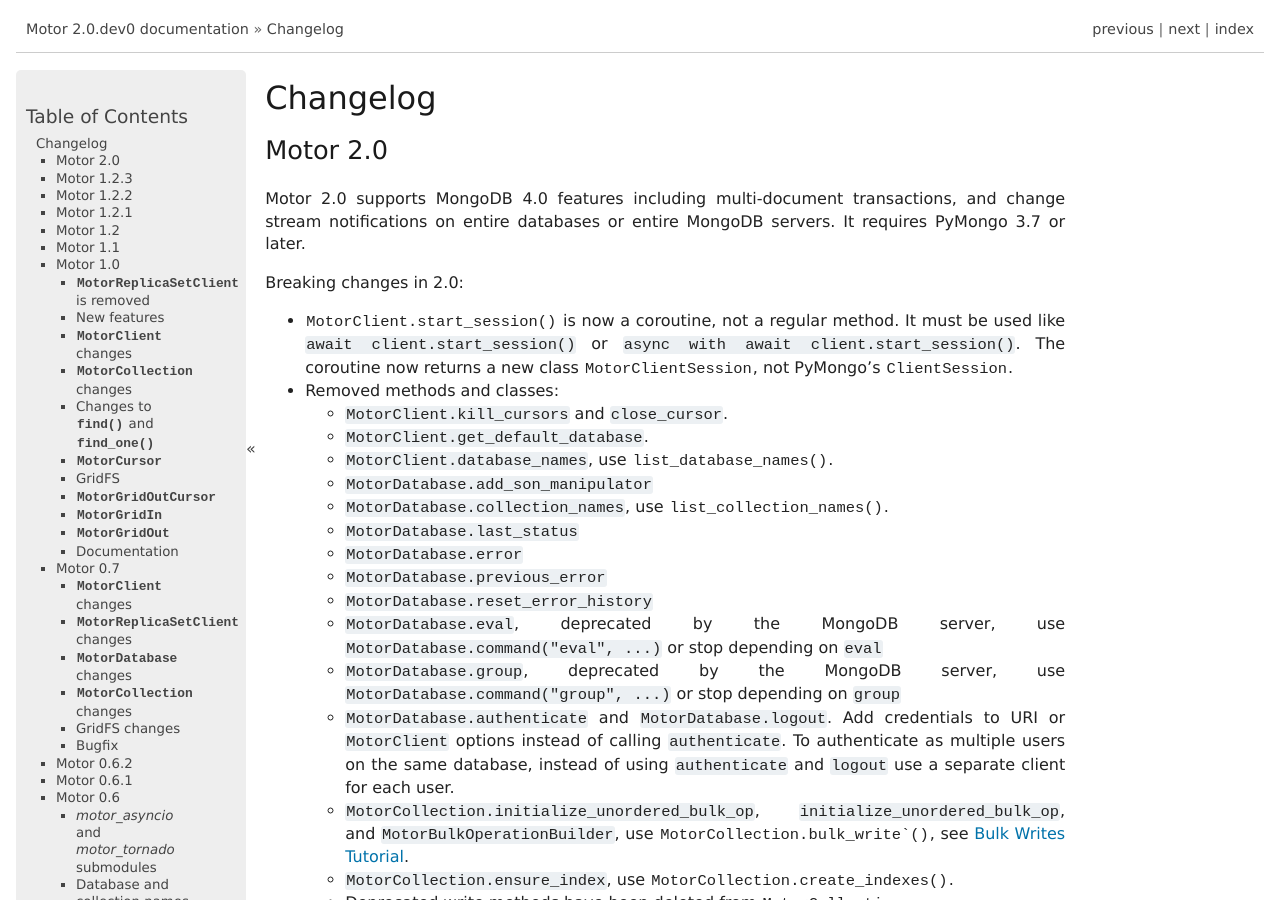
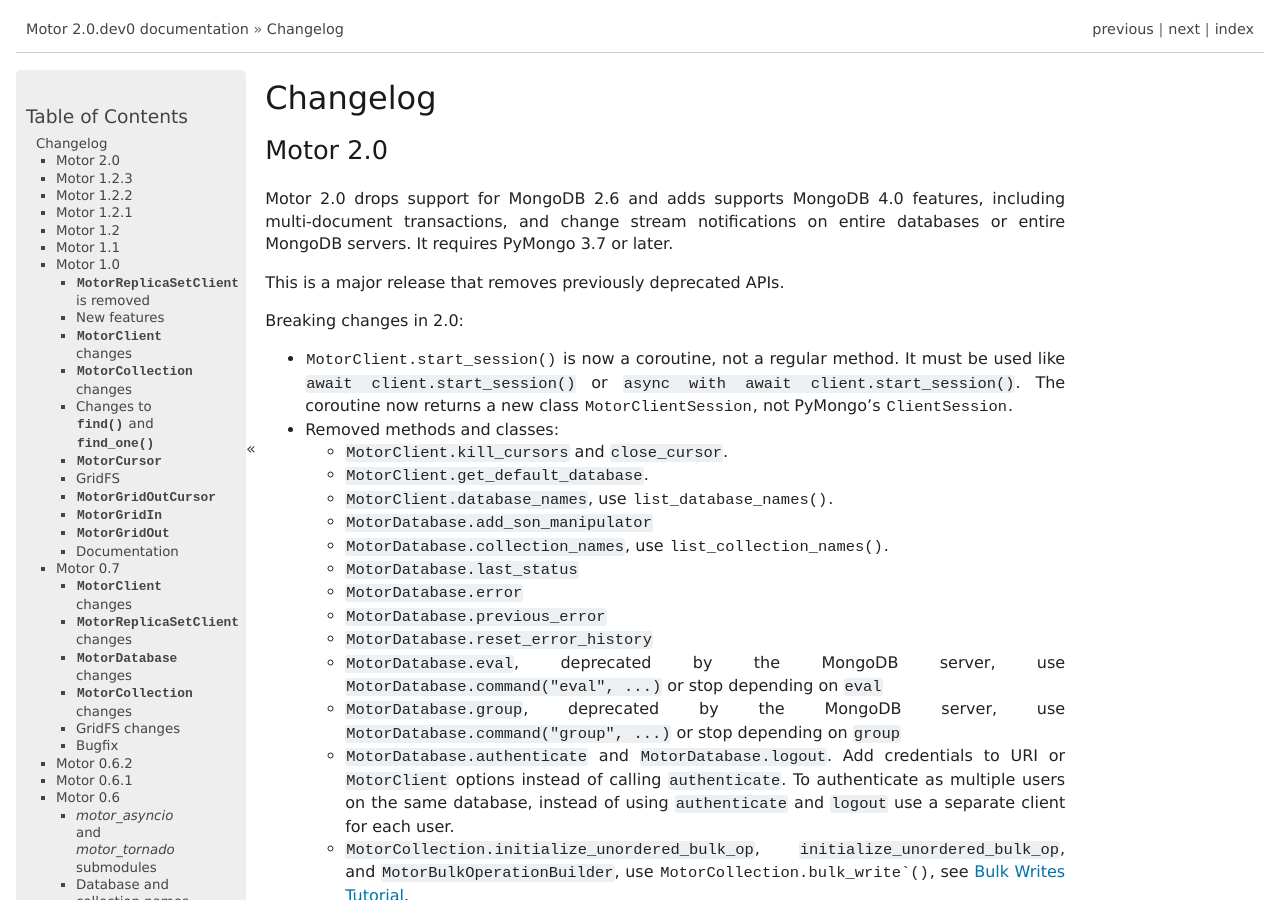
Before and after one commit to mongodb/motor, a Sphinx documentation site: the page built from doc/changelog.rst, in a window 1280 px wide and 900 px high. Built offline with Sphinx 7.4.7, drawn with Linux system fonts in a browser that asks for light colours; pages that are not in the unit, such as notebooks, are missing from menus; the version number is read from the project's files by our own code.

Commit message:
MOTOR-252 Drop MongoDB 2.6

```diff
--- a/doc/changelog.rst
+++ b/doc/changelog.rst
@@ -6,9 +6,11 @@
 Motor 2.0
 ---------
 
-Motor 2.0 supports MongoDB 4.0 features including multi-document transactions,
-and change stream notifications on entire databases or entire MongoDB servers.
-It requires PyMongo 3.7 or later.
+Motor 2.0 drops support for MongoDB 2.6 and adds supports MongoDB 4.0 features,
+including multi-document transactions, and change stream notifications on entire
+databases or entire MongoDB servers. It requires PyMongo 3.7 or later.
+
+This is a major release that removes previously deprecated APIs.
 
 Breaking changes in 2.0:
 
--- a/doc/requirements.rst
+++ b/doc/requirements.rst
@@ -62,7 +62,7 @@
 +---------------+-----+-----+-----+-----+-----+-----+-----+-----+-----+
 |               | 1.2 |**N**|**N**|  Y  |  Y  |  Y  |  Y  |  Y  |**N**|
 +---------------+-----+-----+-----+-----+-----+-----+-----+-----+-----+
-|               | 2.0 |**N**|**N**|  Y  |  Y  |  Y  |  Y  |  Y  |  Y  |
+|               | 2.0 |**N**|**N**|**N**|  Y  |  Y  |  Y  |  Y  |  Y  |
 +---------------+-----+-----+-----+-----+-----+-----+-----+-----+-----+
 
 There is no relationship between PyMongo and MongoDB version numbers, although
```
Also changed, not shown: 2 other files.
